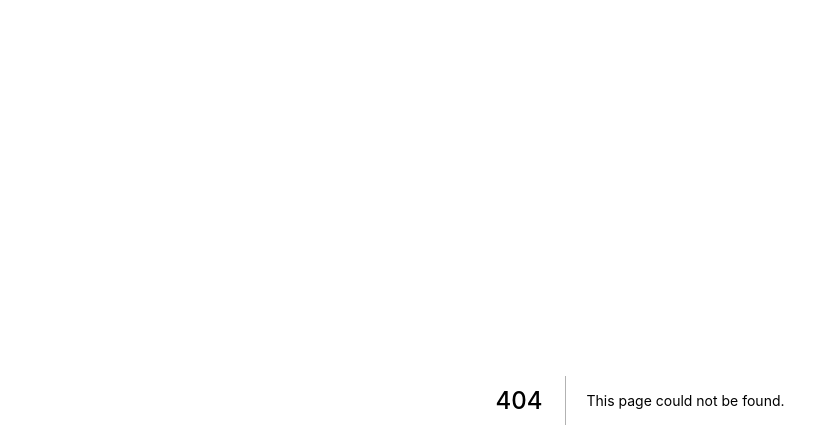
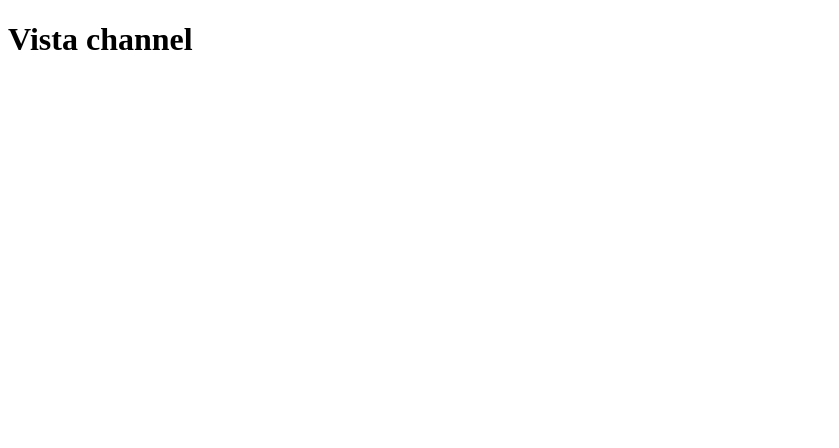
Before and after one commit to GeorgeRangelCode/podcasts, a Next.js app: page /channel in a window 1280 px wide. Before the commit this address had no page. Shown: the top 448 px of the page, without its empty margins (0-839 px from the left). Built offline with nearby package versions, Linux system fonts and the light colour scheme.

Commit message:
Utilizando el componente Link

```diff
--- /dev/null
+++ b/pages/channel.js
@@ -0,0 +1,11 @@
+import React, { Component } from "react";
+
+export default class channel extends Component {
+  render() {
+    return (
+      <div>
+        <h1>Vista channel</h1>
+      </div>
+    );
+  }
+}
```
Also changed, not shown: pages/index.js (+7 -4 lines).
